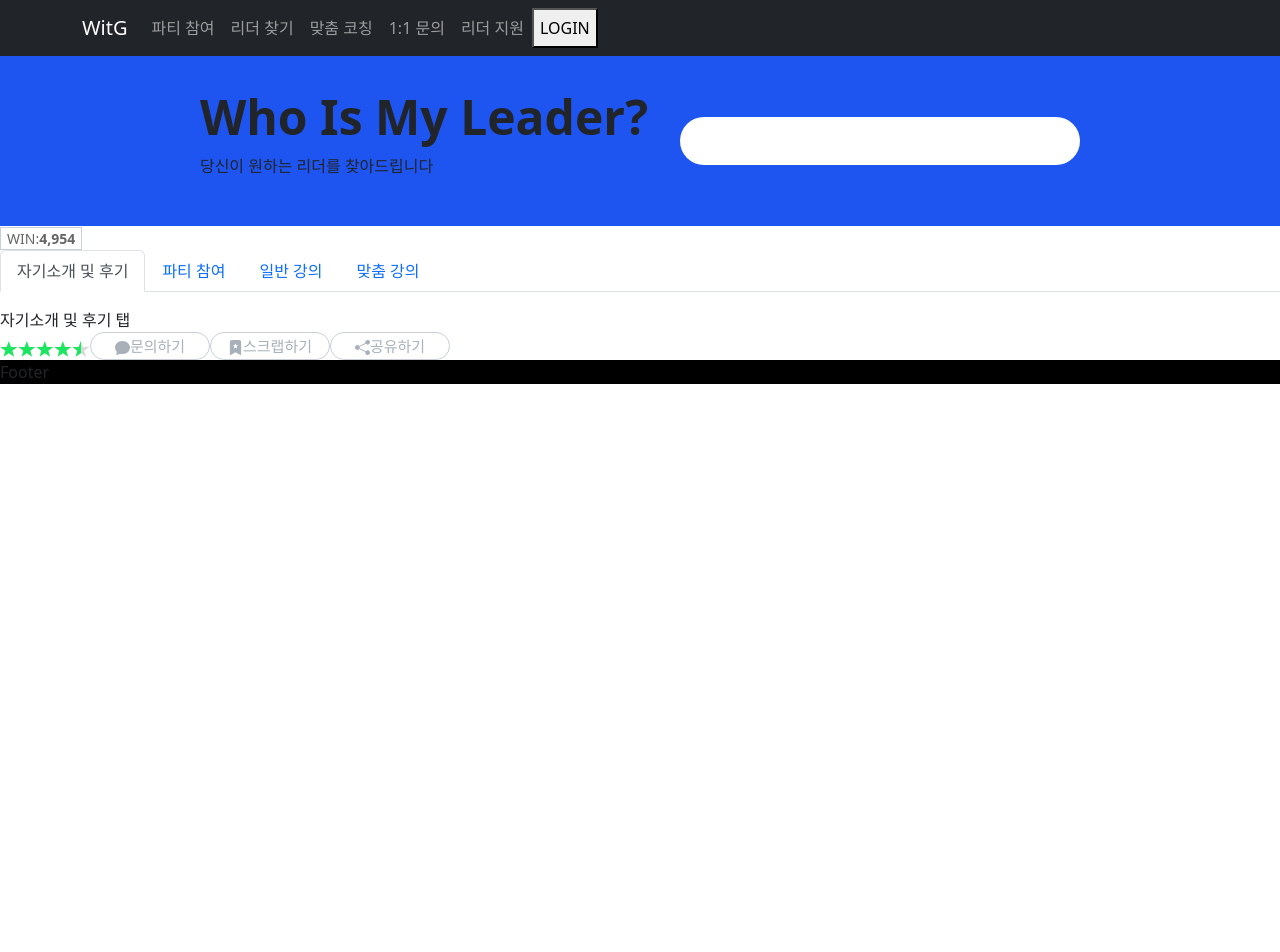
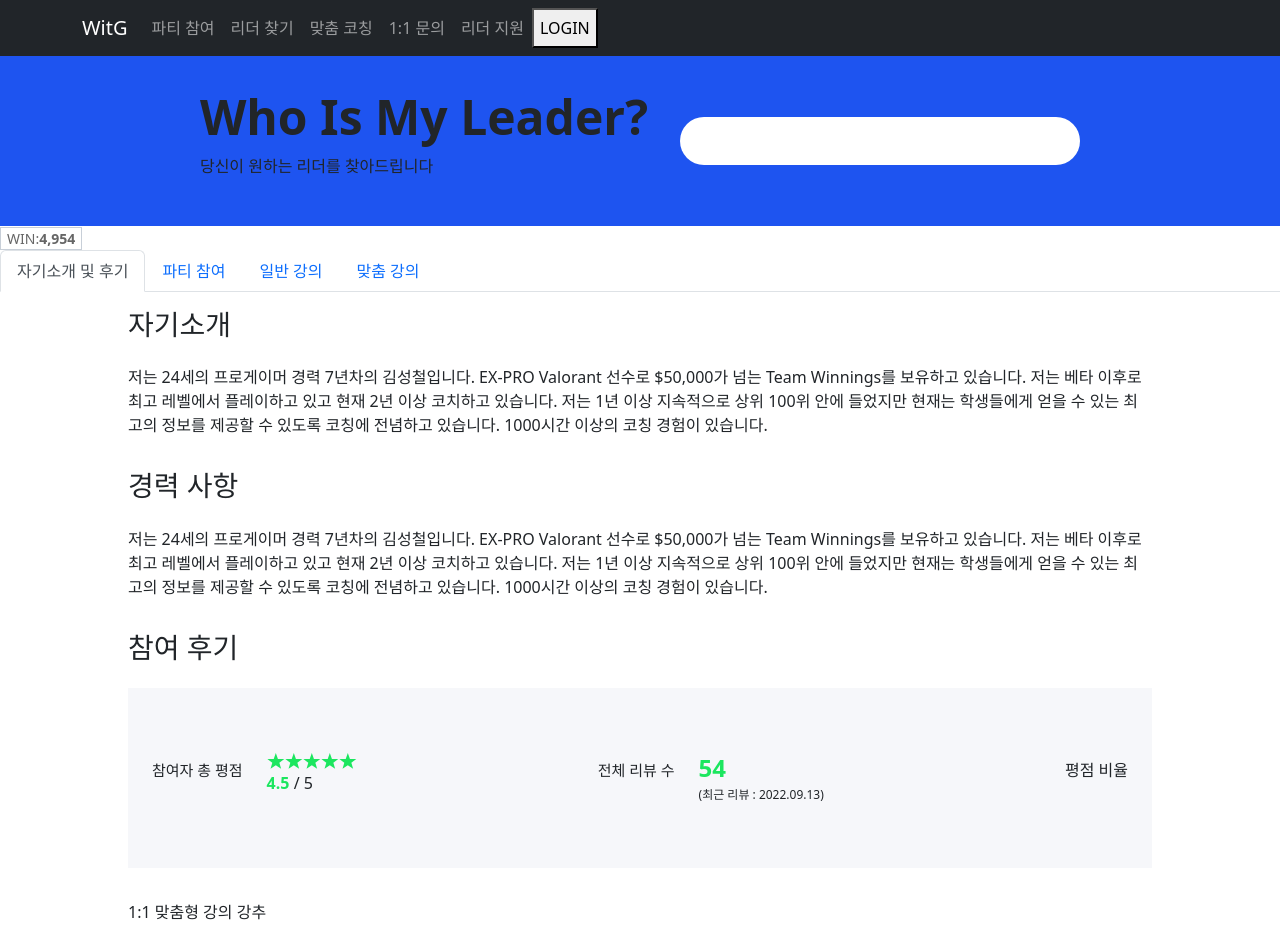
Before and after one commit to C17AN/witge, a Next.js app: page /leaders in a window 1280 px wide. Shown: the top 952 px of the page. Before the commit the page ends 800 px from the top, so only its background shows below. Built offline with nearby package versions, Linux system fonts and the light colour scheme.

Commit message:
feat: 자기소개 페이지 추가

```diff
--- a/components/common/StarRating.tsx
+++ b/components/common/StarRating.tsx
@@ -1,10 +1,10 @@
-import StarRatings from 'react-star-ratings';
+import StarRatings from "react-star-ratings";
 
 interface Props {
   rating: number;
 }
 
-const StarRating = ({rating}: Props) => {
+const StarRating = ({ rating }: Props) => {
   return (
     <StarRatings
       rating={rating}
@@ -15,6 +15,6 @@ const StarRating = ({rating}: Props) => {
       starSpacing="0"
     />
   );
-}
+};
 
 export default StarRating;
--- /dev/null
+++ b/components/pages/leaders/Introduction/ReviewList.tsx
@@ -0,0 +1,26 @@
+import React from "react";
+import ReviewListItem from "./ReviewListItem";
+
+type Props = {};
+
+const ReviewList = (props: Props) => {
+  return (
+    <div>
+      {DEMO_DATA_LIST.map((review) => {
+        return <ReviewListItem key={review.id} {...review} />;
+      })}
+    </div>
+  );
+};
+
+const DEMO_DATA_LIST = [
+  {
+    id: 0,
+    nickname: "chanmin",
+    title: "1:1 맞춤형 강의 강추",
+    description:
+      "전반적으로 리그오브레전드 게임의 기초지식을 바탕으로 일시적 좋은 결과를 만들어내는 것이 아닌, 향후 코칭을 토대로 혼자 자리잡을 수 있는 기초부터 심화까지 엄청 감사했습니다.",
+  },
+];
+
+export default ReviewList;
--- /dev/null
+++ b/components/pages/leaders/Introduction/ReviewListItem.tsx
@@ -0,0 +1,9 @@
+import React from "react";
+
+type Props = {};
+
+const ReviewListItem = ({ title }: Props) => {
+  return <div>{title}</div>;
+};
+
+export default ReviewListItem;
--- /dev/null
+++ b/components/pages/leaders/Introduction/ReviewSummary.tsx
@@ -0,0 +1,104 @@
+import { css } from "@emotion/react";
+import styled from "@emotion/styled";
+import React from "react";
+import StarRating from "../../../common/StarRating";
+
+type Props = {};
+
+const ReviewSummary = (props: Props) => {
+  return (
+    <Container>
+      <div
+        css={css`
+          display: flex;
+          justify-content: space-between;
+          align-items: center;
+        `}
+      >
+        <div
+          css={css`
+            display: flex;
+            align-items: center;
+          `}
+        >
+          <div
+            css={css`
+              font-size: 15px;
+              margin-right: 24px;
+            `}
+          >
+            참여자 총 평점
+          </div>
+          <div
+            css={css`
+              display: flex;
+              flex-direction: column;
+            `}
+          >
+            <StarRating rating={5} />
+            <div>
+              <span
+                css={css`
+                  color: #1ce65f;
+                  font-weight: 700;
+                `}
+              >
+                4.5{" "}
+              </span>
+              / 5
+            </div>
+          </div>
+        </div>
+        <div
+          css={css`
+            display: flex;
+            align-items: center;
+          `}
+        >
+          <div
+            css={css`
+              font-size: 15px;
+              margin-right: 24px;
+            `}
+          >
+            전체 리뷰 수
+          </div>
+          <div
+            css={css`
+              display: flex;
+              flex-direction: column;
+              margin-top: 30px;
+            `}
+          >
+            <div
+              css={css`
+                color: #1ce65f;
+                font-weight: 700;
+                font-size: 24px;
+              `}
+            >
+              54
+            </div>
+            <p
+              css={css`
+                font-size: 12px;
+              `}
+            >
+              (최근 리뷰 : 2022.09.13)
+            </p>
+          </div>
+        </div>
+        <div>평점 비율</div>
+      </div>
+    </Container>
+  );
+};
+
+const Container = styled.div`
+  width: 100%;
+  height: 180px;
+  background-color: rgb(246, 247, 250);
+  padding: 32px 24px;
+`;
+
+export default ReviewSummary;
--- /dev/null
+++ b/components/pages/leaders/Introduction/index.tsx
@@ -0,0 +1,59 @@
+import styled from "@emotion/styled";
+import React from "react";
+import ReviewList from "./ReviewList";
+import ReviewSummary from "./ReviewSummary";
+
+type Props = {};
+
+const Introduction = (props: Props) => {
+  return (
+    <Container>
+      <ContentWrapper>
+        <Title>자기소개</Title>
+        <Description>
+          저는 24세의 프로게이머 경력 7년차의 김성철입니다. EX-PRO Valorant
+          선수로 $50,000가 넘는 Team Winnings를 보유하고 있습니다. 저는 베타
+          이후로 최고 레벨에서 플레이하고 있고 현재 2년 이상 코치하고 있습니다.
+          저는 1년 이상 지속적으로 상위 100위 안에 들었지만 현재는 학생들에게
+          얻을 수 있는 최고의 정보를 제공할 수 있도록 코칭에 전념하고 있습니다.
+          1000시간 이상의 코칭 경험이 있습니다.
+        </Description>
+      </ContentWrapper>
+      <ContentWrapper>
+        <Title>경력 사항</Title>
+        <Description>
+          저는 24세의 프로게이머 경력 7년차의 김성철입니다. EX-PRO Valorant
+          선수로 $50,000가 넘는 Team Winnings를 보유하고 있습니다. 저는 베타
+          이후로 최고 레벨에서 플레이하고 있고 현재 2년 이상 코치하고 있습니다.
+          저는 1년 이상 지속적으로 상위 100위 안에 들었지만 현재는 학생들에게
+          얻을 수 있는 최고의 정보를 제공할 수 있도록 코칭에 전념하고 있습니다.
+          1000시간 이상의 코칭 경험이 있습니다.
+        </Description>
+      </ContentWrapper>
+      <ContentWrapper>
+        <Title>참여 후기</Title>
+        <ReviewSummary />
+      </ContentWrapper>
+      <ReviewList />
+    </Container>
+  );
+};
+
+const Title = styled.h2`
+  font-size: 28px;
+  margin-bottom: 24px;
+`;
+
+const Container = styled.div`
+  height: 100vh;
+  max-width: 1024px;
+  margin: 0 auto;
+`;
+
+const Description = styled.div``;
+
+const ContentWrapper = styled.div`
+  margin-bottom: 32px;
+`;
+
+export default Introduction;
--- a/components/pages/leaders/Tab.tsx
+++ b/components/pages/leaders/Tab.tsx
@@ -1,9 +1,11 @@
-import React, { useState } from 'react';
-import Tab from 'react-bootstrap/Tab';
-import Tabs from 'react-bootstrap/Tabs';
+import { css } from "@emotion/react";
+import React, { useState } from "react";
+import Tab from "react-bootstrap/Tab";
+import Tabs from "react-bootstrap/Tabs";
+import Introduction from "./Introduction";
 
 const ControlledTabs = () => {
-  const [key, setKey] = useState('intro');
+  const [key, setKey] = useState("intro");
 
   return (
     <Tabs
@@ -13,7 +15,7 @@ const ControlledTabs = () => {
       className="mb-3"
     >
       <Tab eventKey="intro" title="자기소개 및 후기">
-        자기소개 및 후기 탭
+        <Introduction />
       </Tab>
       <Tab eventKey="party" title="파티 참여">
         파티 참여 탭
@@ -26,6 +28,6 @@ const ControlledTabs = () => {
       </Tab>
     </Tabs>
   );
-}
+};
 
 export default ControlledTabs;
--- a/pages/leaders.jsx
+++ b/pages/leaders.jsx
@@ -3,18 +3,20 @@ import SearchField from "../components/pages/leaders/SearchField";
 import TextButton from "../components/common/TextButton";
 import ControlledTabs from "../components/pages/leaders/Tab";
 import StarRating from "../components/common/StarRating";
-import SmallButton from "../components/common/SmallButton"
+import SmallButton from "../components/common/SmallButton";
+import { useState } from "react";
 
 const leaders = () => {
+  const [selectedTab, setSelectedTab] = useState();
   return (
     <div>
       <SearchField />
       <TextButton />
       <ControlledTabs />
       <StarRating rating={4.5} />
-      <SmallButton icon="BsFillChatFill" value="문의하기"/>
-      <SmallButton icon="BsBookmarkStarFill" value="스크랩하기"/>
-      <SmallButton icon="BsShareFill" value="공유하기"/>
+      <SmallButton icon="BsFillChatFill" value="문의하기" />
+      <SmallButton icon="BsBookmarkStarFill" value="스크랩하기" />
+      <SmallButton icon="BsShareFill" value="공유하기" />
     </div>
   );
 };
```
Lines whose indentation alone changed are shown as unchanged.
